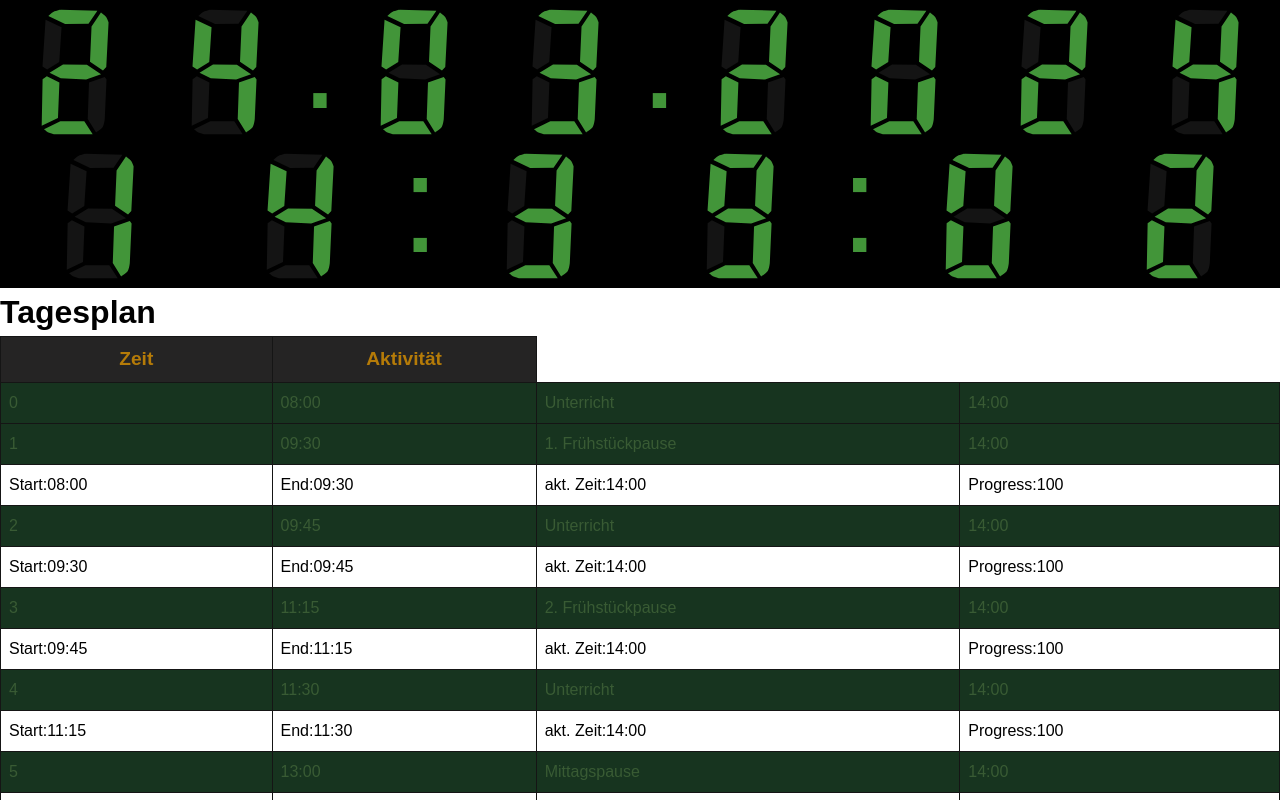
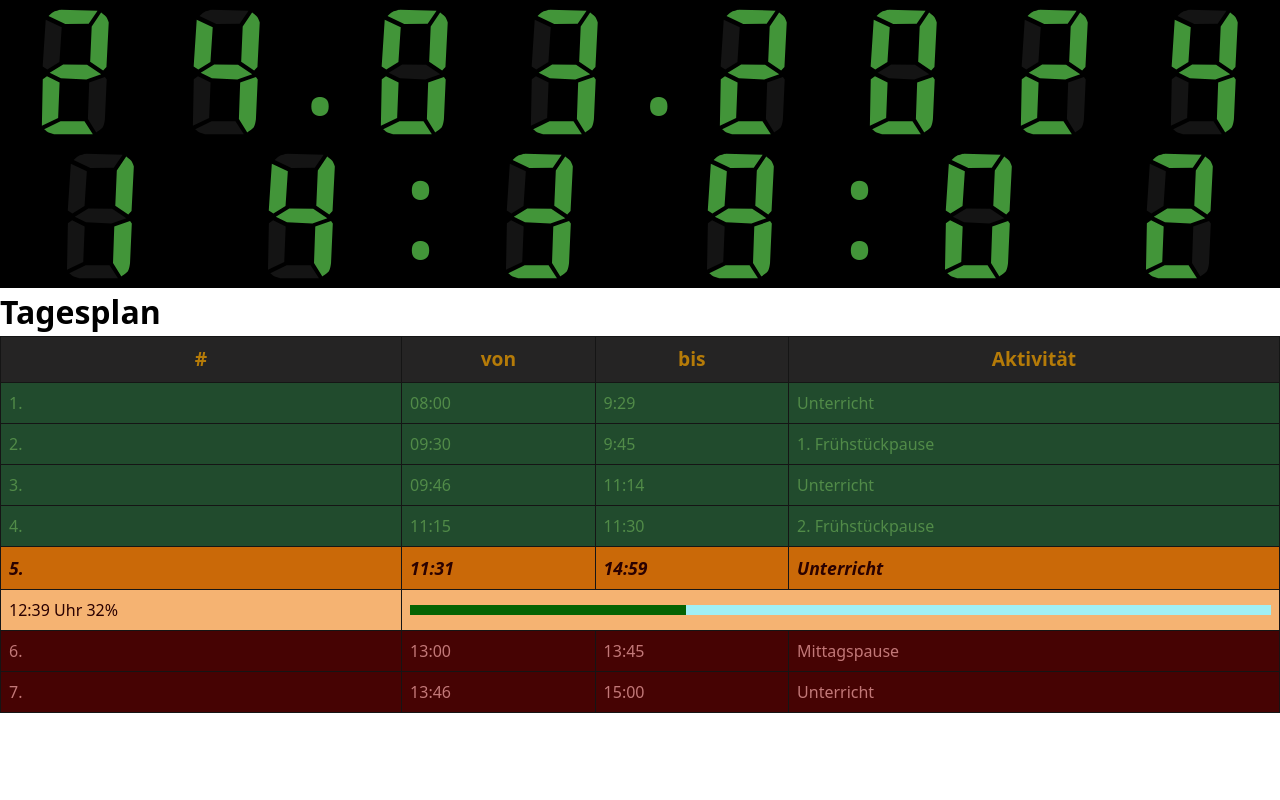
Before and after one commit to Rauolli/faw-schedule, a React (Vite) app: page / in a window 1280 px wide. Shown: the top 800 px of the page. Built offline with nearby package versions, Linux system fonts and the light colour scheme.

Commit message:
Cange ScheduleTable to start- and endTime, improved testTime, improved displaying Tagesplantabelle

```diff
--- a/src/App.css
+++ b/src/App.css
@@ -43,29 +43,38 @@ thead {
   height: 10px;
   transition: width 0.5s;
   width: 100%;
-  background-color: rgb(188, 185, 185);
+  background-color: rgb(160, 239, 244);
 }
 
 
 /* App.css */
 
 .progress-row {
-  background-color: white;
+  background-color: rgb(245, 179, 114);
+  color:#2a0101
 }
 
 .progress {
   height: 100%;
-  background-color: rgb(22, 108, 22);
+  background-color: rgb(4, 99, 4);
 }
 
 .past{
-  background-color:rgb(23, 52, 31);
-  color:#395b34
+  background-color:rgb(33, 75, 45);
+  color:#518b48
+}
+
+.future{
+  background-color:rgb(70, 3, 3);
+  color:#c27878
 }
 
 .active{
   background-color: rgb(245, 179, 114);
-  color:#2a0101
+  color:#2a0101;
+  font-size: 1.1rem;
+  font-style: italic;
+  font-weight: bold;
 }
 
 #path5709{
--- a/src/App.jsx
+++ b/src/App.jsx
@@ -4,19 +4,17 @@
 import './App.css';
 import DigitalClock from './components/DigitalClock';
 import DateDisplay from './components/DateDisplay';
-// import moment from 'moment';
 import ScheduleTable from './components/ScheduleTable';
 import scheduleData from './data/scheduleData';
 
 
 const App = () => {
-  const currentTime = new Date();
   return (
     <div className="App">
       <DateDisplay />
       <DigitalClock />
       <h1>Tagesplan</h1>
-      <ScheduleTable currentTime={currentTime} scheduleData={scheduleData} />
+      <ScheduleTable scheduleData={scheduleData} />
     </div>
   );
 };
--- a/src/components/ScheduleTable.jsx
+++ b/src/components/ScheduleTable.jsx
@@ -1,48 +1,67 @@
 // ScheduleTable.jsx
-
 import React from 'react';
+import { useState, useEffect } from 'react';
 import PropTypes from 'prop-types';
 import ProgressBar from './ProgressBar';
 
-const ScheduleTable = ({ currentTime, scheduleData }) => {
+const ScheduleTable = ({ scheduleData }) => {
   // current-test-time for development
-  const currentTestTimeString = "14:00";
-  const [hour, minute] = currentTestTimeString.split(':');
+  const testHour = 4;
   const currentTestTime = new Date();
-  currentTestTime.setHours(hour, minute, 0);
+  const minute = currentTestTime.getMinutes();
+  // Beginnend um 8:00 Uhr + der zu bestimmenden testHour
+  currentTestTime.setHours(8 + testHour, minute, 0);
   // for development only
 
+  const [currentTime, setTime] = useState(new Date());
+
+  useEffect(() => {
+    const timer = setInterval(() => {
+      setTime(new Date());
+    }, 1000);
+
+    return () => clearInterval(timer);
+  }, []);
+
   const findSelectedRow = () => {
-    const currentHour = currentTime.getHours();
-    const currentMinute = currentTime.getMinutes();
+    for (let i = 0; i < scheduleData.length; i++) {
+      const itemStart = new Date();
+      const itemEnd = new Date();
+      const item = scheduleData[i];
+      const [startHour, startMinute] = item.start.split(':');
+      itemStart.setHours(startHour, startMinute, 0);
+      const [endHour, endMinute] = item.end.split(':');
+      itemEnd.setHours(endHour, endMinute, 0);
 
-    for (let i = 0; i < scheduleData.length; i++) {
-      const item = scheduleData[i];
-      const [hour, minute] = item.time.split(':');
-      const itemTime = new Date();
-      itemTime.setHours(hour, minute, 0);
-      // itemTime.setMinutes(itemTime.getMinutes() - 5);
-      if (itemTime.getHours() === currentHour && itemTime.getMinutes() >= currentMinute){
-        return i;
-      }else if (itemTime.getHours() > currentHour){
+      if (chooseTestTimeOrCurrentTime() >= itemStart && chooseTestTimeOrCurrentTime() <= itemEnd) {
         return i;
       }
     }
-
-    return -1;
   };
 
   function getProgress (startTime, endTime){
+    const startTimeAsDate = new Date();
+    const endTimeAsDate = new Date();
     const [startHour, startMinute] = startTime.split(':');
-    const startTimeAsDate = new Date();
     startTimeAsDate.setHours(startHour, startMinute, 0);
     const [endHour, endMinute] = endTime.split(':');
-    const endTimeAsDate = new Date();
     endTimeAsDate.setHours(endHour, endMinute, 0);
     const wholeTime = endTimeAsDate - startTimeAsDate;
-    const elapsedTime = currentTestTime - startTimeAsDate;
+    const elapsedTime = chooseTestTimeOrCurrentTime() - startTimeAsDate;
 
     return Math.floor((elapsedTime / wholeTime) * 100).toString();
+  }
+
+  function chooseTestTimeOrCurrentTime(){
+    return currentTime <= currentTestTime ? currentTime : currentTestTime;
+  }
+
+  function TimeToString(date){
+    const hour = date.getHours();
+    const minute = date.getMinutes();
+    hour < 10 ? '0' + hour : hour;
+    minute < 10 ? '0' + minute : minute;
+    return hour + ':' + minute;
   }
 
   const selectedRow = findSelectedRow();
@@ -50,44 +69,43 @@ const ScheduleTable = ({ currentTime, scheduleData }) => {
     <table>
       <thead>
         <tr>
-          <th>Zeit</th>
+          <th>#</th>
+          <th>von</th>
+          <th>bis</th>
           <th>Aktivität</th>
         </tr>
       </thead>
       <tbody>
         {scheduleData.map((item, index) => {
-          const [hour, minute] = item.time.split(':');
+          const [hour, minute] = item.start.split(':');
           const itemTime = new Date();
           itemTime.setHours(hour, minute, 0);
 
           let rowClassName = '';
           if (selectedRow === index) {
             rowClassName = 'active';
-          } else if (itemTime < currentTime) {
+          } else if (index < selectedRow) {
             rowClassName = 'past';
+          }else{
+            rowClassName = 'future';
           }
 
           return (
             <React.Fragment key={index}>
               <tr className={rowClassName}>
-                <td>{index}</td>
-                <td>{item.time}</td>
+                <td>{index + 1}.</td>
+                <td>{item.start}</td>
+                <td>{item.end}</td>
                 <td>{item.activity}</td>
-                <td>{currentTestTimeString}</td>
               </tr>
-              {index > 0 && (
-              <tr>
-                <td >Start:{scheduleData[index-1]?.time}</td>
-                <td >End:{scheduleData[index]?.time}</td>
-                <td >akt. Zeit:{currentTestTimeString}</td>
-               <td>Progress:{getProgress(scheduleData[index-1]?.time, currentTestTimeString)}</td>
-              </tr>)}
               {selectedRow === index && (
                 <tr className="progress-row">
-                  <td colSpan="4">
-                    <ProgressBar progress={getProgress(scheduleData[index-1]?.time, currentTestTimeString)} />
+                  <td>{TimeToString(chooseTestTimeOrCurrentTime())} Uhr {getProgress(item.start, item.end)}%</td>
+                  <td colSpan="3">
+                    <ProgressBar progress={getProgress(item.start, item.end)} />
                   </td>
                 </tr>
+
               )}
             </React.Fragment>
           );
--- a/src/data/scheduleData.json
+++ b/src/data/scheduleData.json
@@ -1,10 +1,9 @@
 [
-    { "time": "08:00", "activity": "Unterricht" },
-    { "time": "09:30", "activity": "1. Frühstückpause" },
-    { "time": "09:45", "activity": "Unterricht" },
-    { "time": "11:15", "activity": "2. Frühstückpause" },
-    { "time": "11:30", "activity": "Unterricht" },
-    { "time": "13:00", "activity": "Mittagspause" },
-    { "time": "13:45", "activity": "Unterricht" },
-    { "time": "15:15", "activity": "Feierabend" }
+    { "start": "08:00", "end": "9:29", "activity": "Unterricht" },
+    { "start": "09:30", "end": "9:45", "activity": "1. Frühstückpause" },
+    { "start": "09:46", "end": "11:14", "activity": "Unterricht" },
+    { "start": "11:15", "end": "11:30", "activity": "2. Frühstückpause" },
+    { "start": "11:31", "end": "14:59", "activity": "Unterricht" },
+    { "start": "13:00", "end": "13:45", "activity": "Mittagspause" },
+    { "start": "13:46", "end": "15:00", "activity": "Unterricht" }
   ]
--- a/src/index.css
+++ b/src/index.css
@@ -19,7 +19,7 @@ html, body {
 body {
   line-height: 1.5;
   -webkit-font-smoothing: antialiased;
-  font-family: sans-serif;
+  font-family:  system-ui, -apple-system, BlinkMacSystemFont, 'Segoe UI', Roboto, Oxygen, Ubuntu, Cantarell, 'Open Sans', 'Helvetica Neue', sans-serif;
 }
 
 /* 6. Improve media defaults */
```
